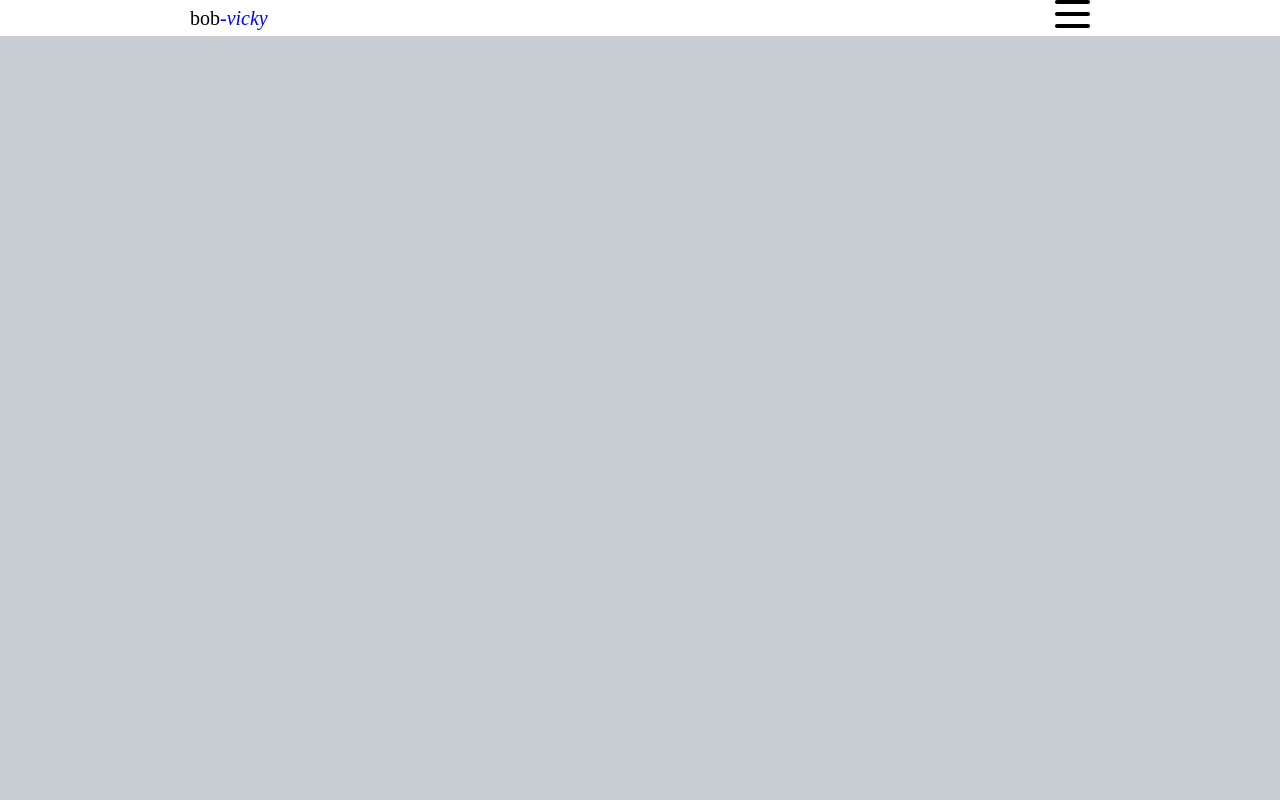
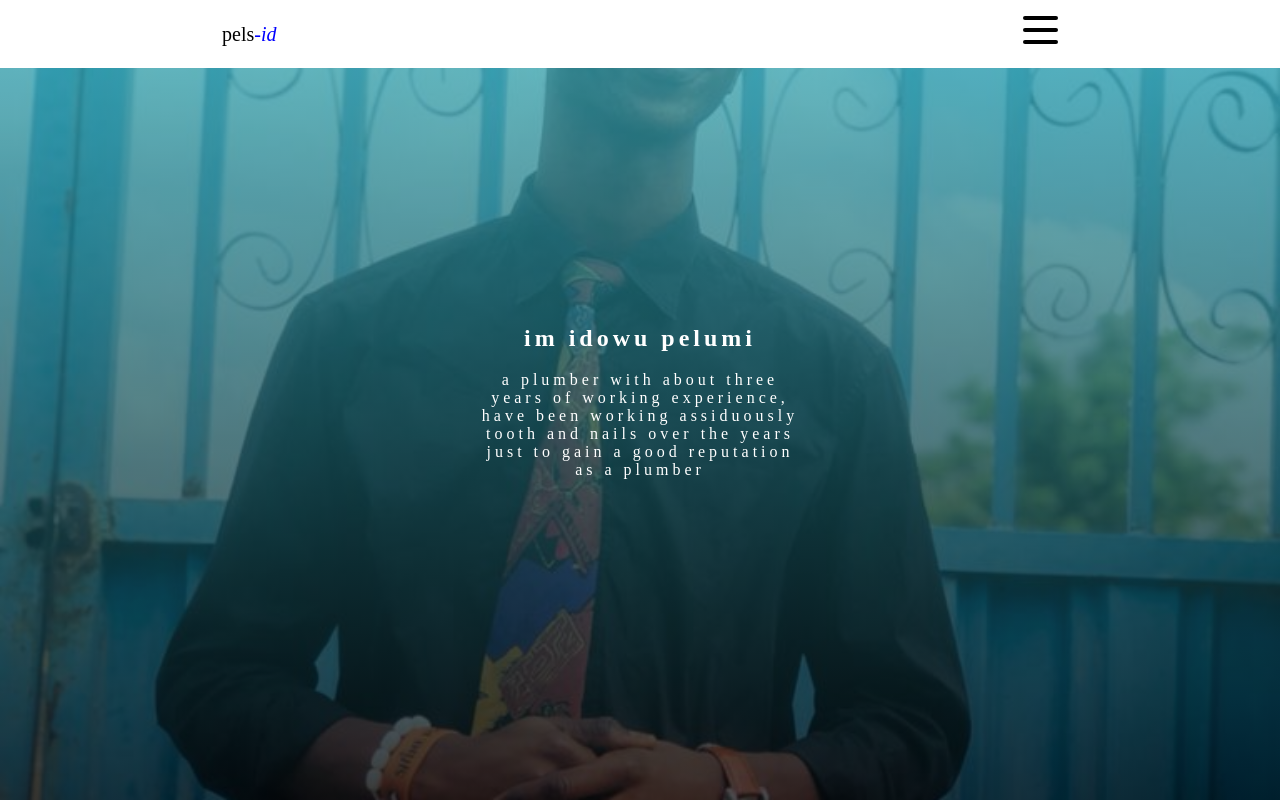
Before and after one commit to Victor-olabisi/sidebar1project, a plain HTML site: page index.html in a window 1280 px wide. Drawn offline with Linux system fonts and the light colour scheme.

Commit message:
header included

```diff
--- a/index.html
+++ b/index.html
@@ -11,7 +11,7 @@
     <nav>
         <div class="nav-center">
             <div class="nav-header">
-                <div class="nav-logo">bob<span>-vicky</span></div>
+                <div class="nav-logo">pels<span>-id</span></div>
                   <div class="nav-menu">
                     <div></div>
                     <div></div>
@@ -32,6 +32,12 @@
             <li><a href="#" class="nav-link">services</a></li>
         </ul>
     </aside>
+   <header class="hero">
+    <div class="hero-banner">
+        <h2>im idowu pelumi</h2>
+        <p>a plumber with about three years of working experience, have been working assiduously tooth and nails over the years just to gain a good reputation as a plumber </p>
+    </div>
+   </header>
 <script src="app.js"></script>
 </body>
 </html>
--- a/style.css
+++ b/style.css
@@ -13,6 +13,10 @@ a {
 }
 ul li {
     list-style-type: none;
+}
+img {
+    display: block;
+    width: 100%;
 }
 /* nav style */
 .nav-logo {
@@ -32,27 +36,32 @@ ul li {
 }
 nav {
   background: white;
-  padding: 0 1rem;
+  /* padding: 2rem; */
+  position: fixed;
+  top: 0;
+  left: 0;
+  width: 100%;
+}
+.nav-center {
+    width: 100%;
+    max-width: 900px;
+    margin-left: auto;
+    margin-right: auto;
 }
 
 .nav-header {
     display: flex;
     justify-content: space-between;
     align-items: center;
-}
-.nav-center {
-    max-width: 900px;
-    margin-left: auto;
-    margin-right: auto;
-
+    padding: 1rem 2rem;
 }
 /* sidebar */
 .sidebar {
     position: fixed;
     top: 0%;
     left: 0;
+    width: 100%;
     height: 100%;
-    width: 100%;
     background-color: white;
     display: flex;
     align-items: center;
@@ -90,3 +99,24 @@ nav {
     font-size: 1.5rem;
     transition: all 0.3s ease-in-out;
 }
+/* hero */
+.hero {
+    background:linear-gradient(rgba(44,174,186,0.7),rgba(0,0,0,0.7)), url("./images/hero=picture.jpg") center/cover no-repeat;
+    height: 100vh;
+    display: flex;
+    justify-content: center;
+    align-items: center;
+    position: top;
+}
+.hero-banner {
+    color: white;
+    text-align: center;
+}
+.hero-banner h2 {
+    letter-spacing: 0.25rem;
+}
+.hero-banner p {
+    width: 80vw;
+    max-width: 20rem;
+    letter-spacing: 0.25rem;
+}
```
Also changed, not shown: app.js (line endings or trailing spaces), images/hero=picture.jpg (added).
